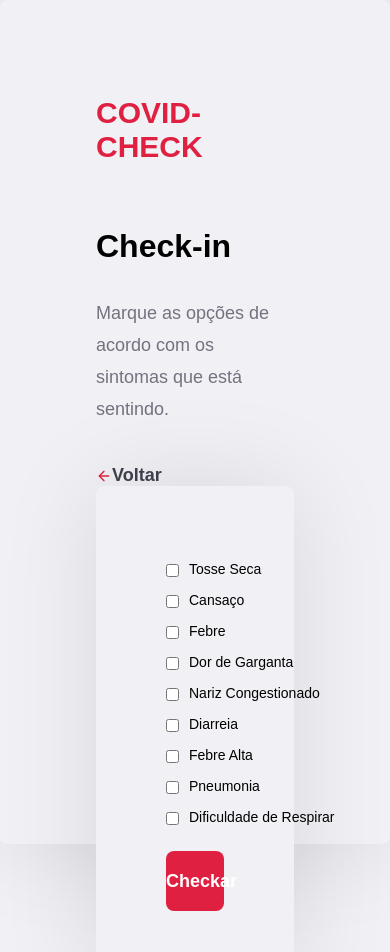
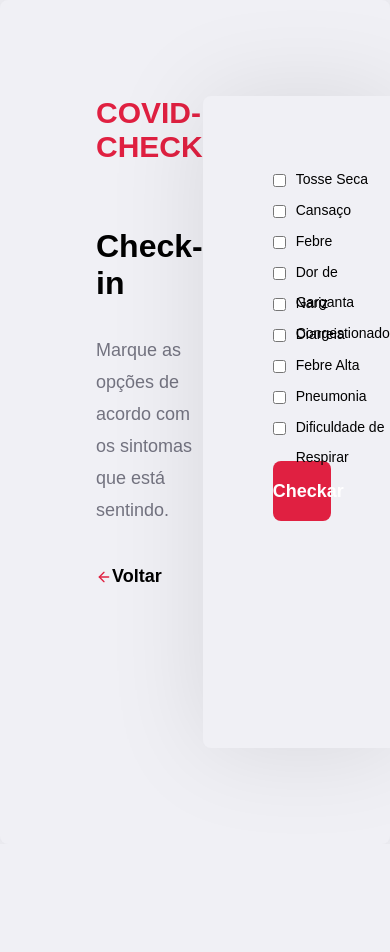
Before and after one commit to KaiqueJuvencio/covid-check, a React (Create React App) app in the folder frontend/: page /symptoms in a window 390 px wide. Shown: the top 952 px of the page. After the commit the page ends 844 px from the top, so only its background shows below. Built offline with nearby package versions, Linux system fonts and the light colour scheme; the HTML template or start-up script is replaced by a standard one.

Commit message:
Stylized ResultSymptom

```diff
--- a/frontend/src/global.css
+++ b/frontend/src/global.css
@@ -83,7 +83,7 @@ form textarea{
     display: flex;
     align-items: center;
     margin-top: 40px;
-    color: #41414d;
+    color: #000000;
     font-size: 18px;
     text-decoration: none;
     font-weight: bold;
--- a/frontend/src/pages/CheckResultComumSymptom/index.js
+++ b/frontend/src/pages/CheckResultComumSymptom/index.js
@@ -1,27 +1,34 @@
 import React from 'react';
 import { Link } from 'react-router-dom';
-import { FiArrowLeft } from 'react-icons/fi';
+import { FiArrowLeft, FiAlertTriangle, FiCheckSquare } from 'react-icons/fi';
 import "./styles.css";
 
 export default function ComumSymptom() {
 
     return (
-        <div className="symptoms-container">
+        <div className="comum-symptoms-container">
             <div className="content">
                 <section>
-                    <h2 className="covid-check">COVID-CHECK</h2>
+                    <h2 className="comum-symptoms-covid-check">COVID-CHECK</h2>
+                    <h1><FiAlertTriangle color="#ffffff" /> Sintomas Comum</h1>
+                    <p className="check-in-descricao">Você apresenta sintomas leves, fique em casa até se recuperar. </p>
 
-                    <h1>Check-in</h1>
-                    <p className="check-in-descricao">Marque as opções de acordo com os sintomas que está sentindo.</p>
+                    <p className="check-in-descricao-alivio">Para aliviar os sintomas:</p>
 
-                    <Link className="back-link" to="/">
-                        <FiArrowLeft size={16} color="#E02041" />
+                    <p className="check-in-descricao"><FiCheckSquare color="#40ffc6" />  Descanse e durma;</p>
+                    <p className="check-in-descricao"><FiCheckSquare color="#40ffc6" />  Mantenha o corpo aquecido;</p>
+                    <p className="check-in-descricao"><FiCheckSquare color="#40ffc6" />  Beba bastante líquido;</p>
+                    <p className="check-in-descricao"><FiCheckSquare color="#40ffc6" />  Use um umidificador de ar ou tome um banho quente para aliviar a tosse e a dor de garganta.</p>
+
+
+                    <Link className="comum-symptoms-back-link" to="/">
+                        <FiArrowLeft size={16} color="#ffffff" />
                         Voltar
                     </Link>
                 </section>
-                <div className="check">
-                    <p>COMUM</p>
-                </div>
+                {/* <div className="check">
+                    <p>GRAVE</p>
+                </div> */}
             </div>
         </div>
     )
--- a/frontend/src/pages/CheckResultComumSymptom/styles.css
+++ b/frontend/src/pages/CheckResultComumSymptom/styles.css
@@ -5,8 +5,11 @@
     display: -webkit-flex;
     display: flex;
   } */
-
-.symptoms-container{
+.comum-symptoms-covid-check{
+    font-size: 30px;
+    color: #ffffff;
+}
+.comum-symptoms-container{
     width: 100%;
     max-width: 1120px;
     height: 100vh;
@@ -17,29 +20,29 @@
     justify-content: center;
 }
 
-.symptoms-container .content {
+.comum-symptoms-container .content {
     width: 100%;
     padding: 96px;
-    background: #f0f0f5;
+    background: #00b3d3;
     box-shadow: 0 0 100px rgba(0, 0, 0, 0.1);
     border-radius: 8px;
 
     display: flex;
-    flex-direction: column;
-    align-items: stretch;
+    flex-direction: row;
+    align-items: center;
 
 }
 
-.symptoms-container .content .check label{
+.comum-symptoms-container .content .check label{
     position: absolute;
     margin-left: 10px;
     margin-top: -2px;
 }
 
-.symptoms-container .content .check{
+.comum-symptoms-container .content .check{
     width: 100%;
     padding: 70px;
-    background: #f0f0f5;
+    background: #ff6d92;
     box-shadow: 0 0 100px rgba(0, 0, 0, 0.1);
     border-radius: 8px;
     line-height: 30px;
@@ -49,38 +52,39 @@
     justify-content: space-between;
 }
 
-.symptoms-container .content section{
+.comum-symptoms-container .content section{
     width: 100%;
-    max-width: 380px;
+    max-width: 800px;
 }
 
-.symptoms-container .content section h1{
+.comum-symptoms-container .content section h1{
     margin: 64px 0 32px;
     font-size: 32px;
+    padding-left: 10px;
 }
 
-.symptoms-container .content section p{
+.comum-symptoms-container .content section p{
     font-size: 18px;
-    color: #737380;
+    color: #ffffff;
     line-height: 32px;
 }
 
-.symptoms-container .content form{
+.comum-symptoms-container .content form{
     width: 100%;
     max-width: 450px;
 
 }
 
-.symptoms-container .content form input{
+.comum-symptoms-container .content form input{
     margin-top: 8px;
 }
 
-.symptoms-container .content form .input-group{
+.comum-symptoms-container .content form .input-group{
     display: flex;
 
 }
 
-.symptoms-container .content form .input-group input + input{
+.comum-symptoms-container .content form .input-group input + input{
     margin-left: 8px;
 }
 
@@ -88,15 +92,23 @@
     margin-right: 10px;
 }
 
+.check-in-descricao-alivio{
+    margin-right: 10px;
+    padding-top: 2%;
+    padding-bottom: 2%;
+}
+
 @media (max-width: 767px) {
-    .symptoms-container .content {
-        width: 100%;
-        padding: 96px;
-        height: 100vh;
-        margin: 0 auto;
-        background: #f0f0f5;
-        box-shadow: 0 0 100px rgba(0, 0, 0, 0.1);
-        border-radius: 8px;
 
-    }
 }
+
+.comum-symptoms-back-link{
+    display: flex;
+    align-items: center;
+    margin-top: 40px;
+    color: #000000;
+    font-size: 18px;
+    text-decoration: none;
+    font-weight: bold;
+    transition: opacity 0.2s;
+}
--- a/frontend/src/pages/CheckResultSevereSymptom/index.js
+++ b/frontend/src/pages/CheckResultSevereSymptom/index.js
@@ -1,27 +1,27 @@
 import React from 'react';
 import { Link } from 'react-router-dom';
-import { FiArrowLeft } from 'react-icons/fi';
+import { FiArrowLeft, FiAlertTriangle } from 'react-icons/fi';
 import "./styles.css";
 
 export default function SevereSymptom() {
 
     return (
-        <div className="symptoms-container">
+        <div className="severe-symptoms-container">
             <div className="content">
                 <section>
-                    <h2 className="covid-check">COVID-CHECK</h2>
+                    <h2 className="severe-symptoms-covid-check">COVID-CHECK</h2>
+                    <h1><FiAlertTriangle color="#ffffff" /> Sintomas Graves</h1>
+                    <p className="check-in-descricao-procure">Procure atendimento médico. </p>
+                    <p className="check-in-descricao">Ligue antes de ir ao local e avise os profissionais de saúde se você tiver viajado ou tido contato com alguém que voltou de viagem recentemente.</p>
 
-                    <h1>Check-in</h1>
-                    <p className="check-in-descricao">Marque as opções de acordo com os sintomas que está sentindo.</p>
-
-                    <Link className="back-link" to="/">
-                        <FiArrowLeft size={16} color="#E02041" />
+                    <Link className="severe-symptoms-back-link" to="/">
+                        <FiArrowLeft size={16} color="#ffffff" />
                         Voltar
                     </Link>
                 </section>
-                <div className="check">
+                {/* <div className="check">
                     <p>GRAVE</p>
-                </div>
+                </div> */}
             </div>
         </div>
     )
--- a/frontend/src/pages/CheckResultSevereSymptom/styles.css
+++ b/frontend/src/pages/CheckResultSevereSymptom/styles.css
@@ -5,8 +5,11 @@
     display: -webkit-flex;
     display: flex;
   } */
-
-.symptoms-container{
+.severe-symptoms-covid-check{
+    font-size: 30px;
+    color: #ffffff;
+}
+.severe-symptoms-container{
     width: 100%;
     max-width: 1120px;
     height: 100vh;
@@ -17,29 +20,29 @@
     justify-content: center;
 }
 
-.symptoms-container .content {
+.severe-symptoms-container .content {
     width: 100%;
     padding: 96px;
-    background: #f0f0f5;
+    background: #e02041;
     box-shadow: 0 0 100px rgba(0, 0, 0, 0.1);
     border-radius: 8px;
 
     display: flex;
-    flex-direction: column;
-    align-items: stretch;
+    flex-direction: row;
+    align-items: center;
 
 }
 
-.symptoms-container .content .check label{
+.severe-symptoms-container .content .check label{
     position: absolute;
     margin-left: 10px;
     margin-top: -2px;
 }
 
-.symptoms-container .content .check{
+.severe-symptoms-container .content .check{
     width: 100%;
     padding: 70px;
-    background: #f0f0f5;
+    background: #ff6d92;
     box-shadow: 0 0 100px rgba(0, 0, 0, 0.1);
     border-radius: 8px;
     line-height: 30px;
@@ -49,38 +52,39 @@
     justify-content: space-between;
 }
 
-.symptoms-container .content section{
+.severe-symptoms-container .content section{
     width: 100%;
-    max-width: 380px;
+    max-width: 800px;
 }
 
-.symptoms-container .content section h1{
+.severe-symptoms-container .content section h1{
     margin: 64px 0 32px;
     font-size: 32px;
+    padding-left: 10px;
 }
 
-.symptoms-container .content section p{
+.severe-symptoms-container .content section p{
     font-size: 18px;
-    color: #737380;
+    color: #ffffff;
     line-height: 32px;
 }
 
-.symptoms-container .content form{
+.severe-symptoms-container .content form{
     width: 100%;
     max-width: 450px;
 
 }
 
-.symptoms-container .content form input{
+.severe-symptoms-container .content form input{
     margin-top: 8px;
 }
 
-.symptoms-container .content form .input-group{
+.severe-symptoms-container .content form .input-group{
     display: flex;
 
 }
 
-.symptoms-container .content form .input-group input + input{
+.severe-symptoms-container .content form .input-group input + input{
     margin-left: 8px;
 }
 
@@ -88,15 +92,21 @@
     margin-right: 10px;
 }
 
+.check-in-descricao-procure{
+    margin-right: 10px;
+    padding-bottom: 2%;
+}
 @media (max-width: 767px) {
-    .symptoms-container .content {
-        width: 100%;
-        padding: 96px;
-        height: 100vh;
-        margin: 0 auto;
-        background: #f0f0f5;
-        box-shadow: 0 0 100px rgba(0, 0, 0, 0.1);
-        border-radius: 8px;
 
-    }
 }
+
+.severe-symptoms-back-link{
+    display: flex;
+    align-items: center;
+    margin-top: 40px;
+    color: #000000;
+    font-size: 18px;
+    text-decoration: none;
+    font-weight: bold;
+    transition: opacity 0.2s;
+}
--- a/frontend/src/pages/Home/styles.css
+++ b/frontend/src/pages/Home/styles.css
@@ -11,7 +11,7 @@
 
 .home-container section.form{
     width: 100%;
-    max-width: 350px;
+    max-width: 500px;
     margin-right: 30px;
 
 }
@@ -23,12 +23,13 @@
 .home-container section.form form h1{
     font-size: 32px;
     margin-bottom: 32px;
+    text-align: center;
 }
 
 table{
     border-collapse: collapse;
     width: 100%;
-    font-size: 20px;
+    font-size: 25px;
     font-family: Arial, Helvetica, sans-serif;
 }
 
@@ -47,7 +48,7 @@ th, td{
     border-bottom: 1px solid #e02041;
 }
 
-tr:hover{background-color:#f8d7d7;}
+tr:hover{background-color:#d7f8ee;}
 
 .global-icon{
     display: flex;
--- a/frontend/src/pages/Symptom/index.js
+++ b/frontend/src/pages/Symptom/index.js
@@ -13,7 +13,6 @@ export default function SymptomsCheck() {
 
         for (var i = 0; i < checkSymptoms.length; i++) {
             if (checkSymptoms[i].checked == true && (checkSymptoms[i].id == "febre-alta" || checkSymptoms[i].id == "pneumonia" || checkSymptoms[i].id == "dificuldade-respirar")) {
-                console.log(checkSymptoms[i].id);
                 grave = true;
                 teste = '/checkresult/severe';
                 return teste;
--- a/frontend/src/pages/Symptom/styles.css
+++ b/frontend/src/pages/Symptom/styles.css
@@ -25,7 +25,7 @@
     border-radius: 8px;
 
     display: flex;
-    flex-direction: column;
+    flex-direction: row;
     align-items: stretch;
 
 }
```
